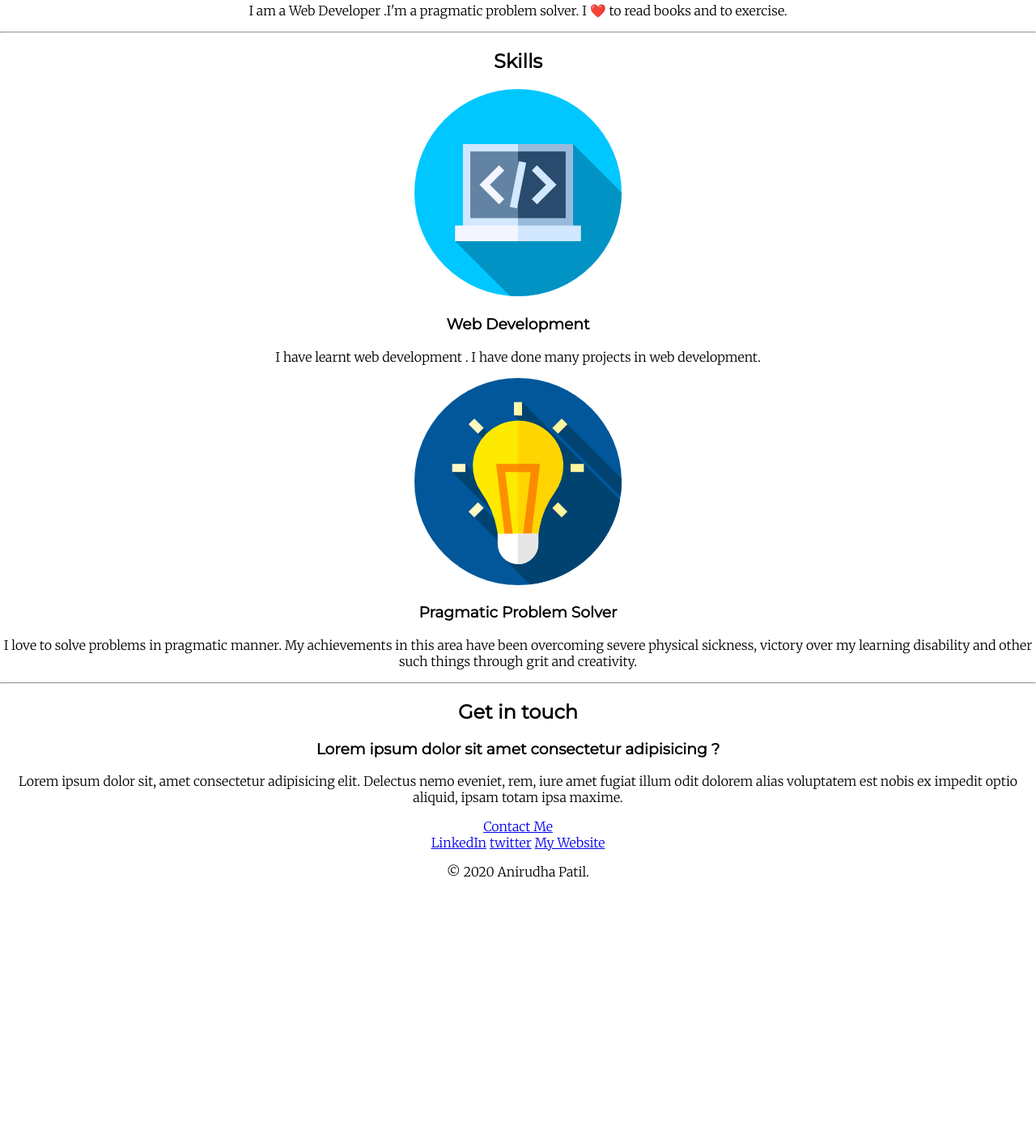
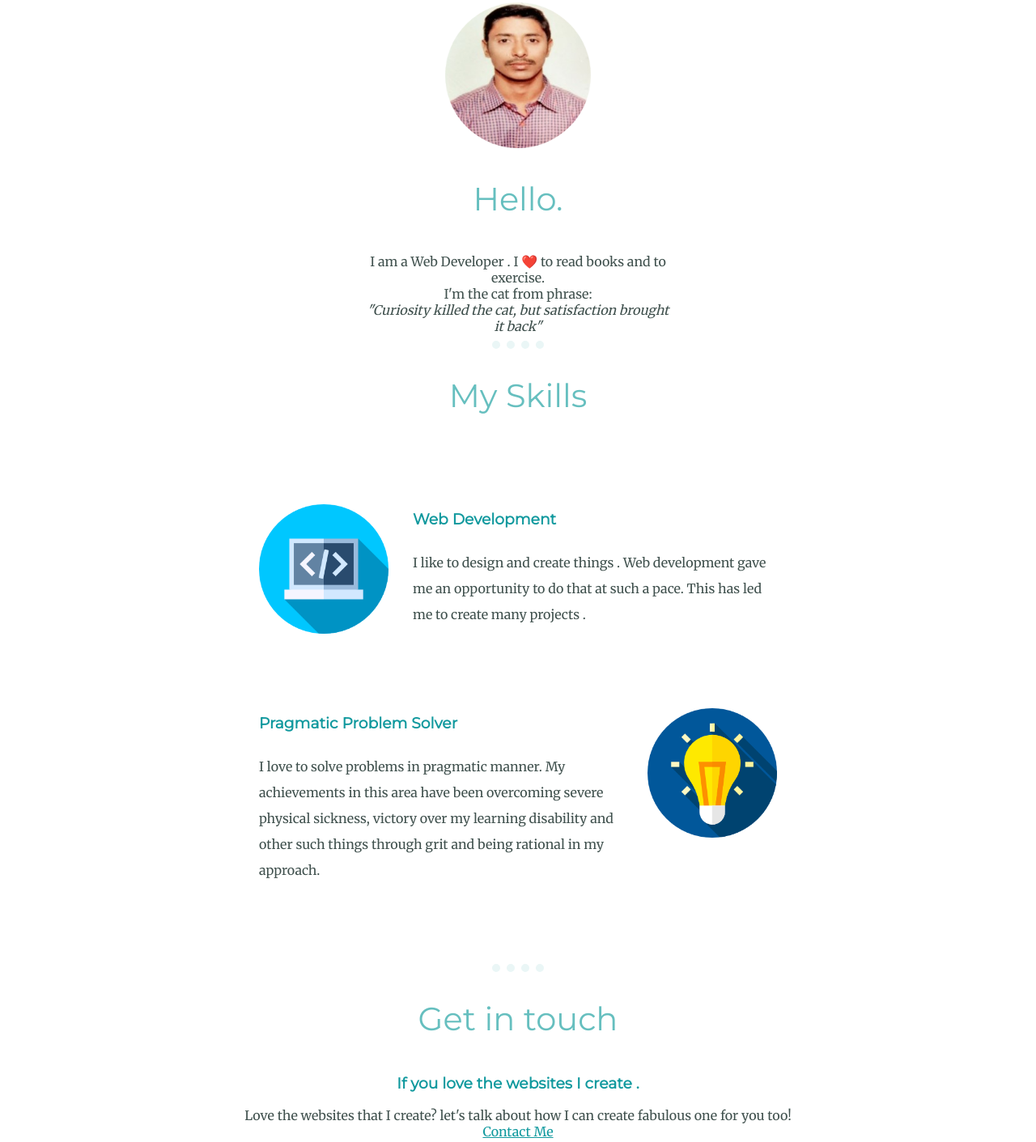
Before and after one commit to AnirudhaPatil-1/website_mocks, a plain HTML site: page css-mysite/index.html in a window 1280 px wide. Shown: the part 865-2276 px from the top of the page at 81% size. Before the commit the page ends 1968 px from the top, so only its background shows below. Drawn offline with Linux system fonts and the light colour scheme.

Commit message:
Style top middle and bottom section of site in css

```diff
--- a/css-mysite/css/styles.css
+++ b/css-mysite/css/styles.css
@@ -1,17 +1,35 @@
 body {
+  color: #40514e;
   margin: 0;
   text-align: center;
   font-family: "Merriweather", serif;
 }
 h1 {
-  margin-top: 0;
+  margin: 50px auto 0;
   font-family: "Sacramento", cursive;
+  font-size: 5.625rem;
+  color: #66bfbf;
+  /* line-height: 2; */
 }
 h2 {
   font-family: "Montserrat", sans-serif;
+  font-size: 2.5rem;
+  color: #66bfbf;
+  font-weight: normal;
+  padding-bottom: 10px;
 }
 h3 {
   font-family: "Montserrat", sans-serif;
+  color: #11999e;
+}
+a {
+  color: #11999e;
+}
+hr {
+  border-style: dotted none none;
+  border-color: #eaf6f6;
+  border-width: 10px;
+  width: 5%;
 }
 /*****************CLASS SELECTORS******************/
 .top-container {
@@ -20,6 +38,7 @@ h3 {
   padding-top: 100px;
 }
 .middle-container {
+  margin: 100px 0;
 }
 .bottom-container {
 }
@@ -28,14 +47,89 @@ h3 {
 }
 .bottom-cloud {
   position: absolute;
-  left: 500px;
-  top: 200px;
+  left: 300px;
+  bottom: 450px;
 }
 .top-cloud {
   position: absolute;
   right: 450px;
   top: 50px;
-.programming{
-  height: 180px;
-  width: 18px;
 }
+.programming-img {
+  float: left;
+  width: 25%;
+  margin-right: 30px;
+}
+.idea-img {
+  width: 25%;
+  float: right;
+  margin-left: 30px;
+}
+.skill-row {
+  width: 50%;
+  margin: 100px auto;
+  text-align: left;
+  line-height: 2;
+}
+.skill-heading {
+}
+.anirudha-img {
+  width: 180px;
+}
+.site-created-details {
+  margin: 30px 0 0;
+  color: #eaf6f6;
+}
+.bottom-container {
+  background-color: #66bfbf;
+  margin: 50px 0 0;
+  padding: 50px 0 0;
+}
+.footer-link {
+  padding: 20px;
+}
+.my-intro {
+  width: 30%;
+  margin: auto;
+}
+.btn {
+  .BUTTON_NPM {
+    background: #3d94f6;
+    background-image: -webkit-linear-gradient(top, #3d94f6, #1e62d0);
+    background-image: -moz-linear-gradient(top, #3d94f6, #1e62d0);
+    background-image: -ms-linear-gradient(top, #3d94f6, #1e62d0);
+    background-image: -o-linear-gradient(top, #3d94f6, #1e62d0);
+    background-image: -webkit-gradient(to bottom, #3d94f6, #1e62d0);
+    -webkit-border-radius: 20px;
+    -moz-border-radius: 20px;
+    border-radius: 20px;
+    color: #ffffff;
+    font-family: Open Sans;
+    font-size: 40px;
+    font-weight: 100;
+    padding: 40px;
+    -webkit-box-shadow: 1px 1px 20px 0 #000000;
+    -moz-box-shadow: 1px 1px 20px 0 #000000;
+    box-shadow: 1px 1px 20px 0 #000000;
+    text-shadow: 1px 1px 20px #000000;
+    border: solid #337fed 1px;
+    text-decoration: none;
+    display: inline-block;
+    cursor: pointer;
+    text-align: center;
+  }
+
+  .BUTTON_NPM:hover {
+    border: solid #337fed 1px;
+    background: #1e62d0;
+    background-image: -webkit-linear-gradient(top, #1e62d0, #3d94f6);
+    background-image: -moz-linear-gradient(top, #1e62d0, #3d94f6);
+    background-image: -ms-linear-gradient(top, #1e62d0, #3d94f6);
+    background-image: -o-linear-gradient(top, #1e62d0, #3d94f6);
+    background-image: -webkit-gradient(to bottom, #1e62d0, #3d94f6);
+    -webkit-border-radius: 20px;
+    -moz-border-radius: 20px;
+    border-radius: 20px;
+    text-decoration: none;
+  }
+}
--- a/css-mysite/index.html
+++ b/css-mysite/index.html
@@ -8,7 +8,7 @@
     <link rel="icon" href="favicon.ico" />
     <link rel="preconnect" href="https://fonts.gstatic.com" />
     <link
-      href="https://fonts.googleapis.com/css2?family=Merriweather:wght@300&family=Montserrat&family=Sacramento&display=swap"
+      href="https://fonts.googleapis.com/css2?family=Merriweather&family=Montserrat&family=Sacramento&display=swap"
       rel="stylesheet"
     />
   </head>
@@ -16,66 +16,70 @@
     <div class="top-container">
       <img class="top-cloud" src="images/cloud.png" alt="cloud-img" />
       <h1>I'm Anirudha.</h1>
-      <p>a <span class="pro">Pro</span>grammer.</p>
+      <h2>a <span class="pro">pro</span>grammer.</h2>
       <img class="bottom-cloud" src="images/cloud.png" alt="cloud-img" />
       <img src="images/mountain.png" alt="mountain-img" />
     </div>
     <div class="middle-container">
       <div class="profile">
         <img
+          class="anirudha-img"
           src="images/anirudha-patil-circle-cropped.png"
           alt="anirudha patil"
         />
-        <h2>Hello</h2>
-        <p>
-          I am a Web Developer .I'm a pragmatic problem solver. I ❤️ to read
-          books and to exercise.
+        <h2>Hello.</h2>
+        <p class="my-intro">
+          I am a Web Developer . I ❤️ to read books and to exercise.
+          <br />
+          I'm the cat from phrase:
+          <br />
+          <em>"Curiosity killed the cat, but satisfaction brought it back"</em>
         </p>
       </div>
       <hr />
       <div class="skills">
-        <h2>Skills</h2>
-        <div class="skills-row">
+        <h2>My Skills</h2>
+        <div class="skill-row">
           <img
-            class="programming"
+            class="programming-img"
             src="images/programming.png"
             alt="programming-svg"
           />
-          <h3>Web Development</h3>
+          <h3 class="skill-heading">Web Development</h3>
           <p>
-            I have learnt web development . I have done many projects in web
-            development.
+            I like to design and create things . Web development gave me an
+            opportunity to do that at such a pace. This has led me to create
+            many projects .
           </p>
         </div>
         <div class="skill-row">
-          <img src="images/idea.png" alt="brainstorm" />
-          <h3>Pragmatic Problem Solver</h3>
+          <img class="idea-img" src="images/idea.png" alt="brainstorm" />
+          <h3 class="skill-heading">Pragmatic Problem Solver</h3>
           <p>
             I love to solve problems in pragmatic manner. My achievements in
             this area have been overcoming severe physical sickness, victory
             over my learning disability and other such things through grit and
-            creativity.
+            being rational in my approach.
           </p>
         </div>
       </div>
       <hr />
       <div class="contact-me">
         <h2>Get in touch</h2>
-        <h3>Lorem ipsum dolor sit amet consectetur adipisicing ?</h3>
+        <h3>If you love the websites I create .</h3>
         <p>
-          Lorem ipsum dolor sit, amet consectetur adipisicing elit. Delectus
-          nemo eveniet, rem, iure amet fugiat illum odit dolorem alias
-          voluptatem est nobis ex impedit optio aliquid, ipsam totam ipsa
-          maxime.
+          Love the websites that I create? let's talk about how I can create
+          fabulous one for you too!
+          <br />
+          <a class="btn" href="mailto:aninp2020@gmail.com">Contact Me</a>
         </p>
-        <a class="btn" href="mailto:aninp2020@gmail.com">Contact Me</a>
       </div>
     </div>
     <div class="bottom-container">
       <a class="footer-link" href="https://www.linkedin.com/">LinkedIn</a>
       <a class="footer-link" href="https://www.twitter.com/">twitter</a>
-      <a class="footer-link" href="https://personal-website.com">My Website</a>
-      <p>© 2020 Anirudha Patil.</p>
+      <a class="footer-link" href="https://personal-website.com">Website</a>
+      <p class="site-created-details">© 2020 Anirudha Patil.</p>
     </div>
   </body>
 </html>
```
